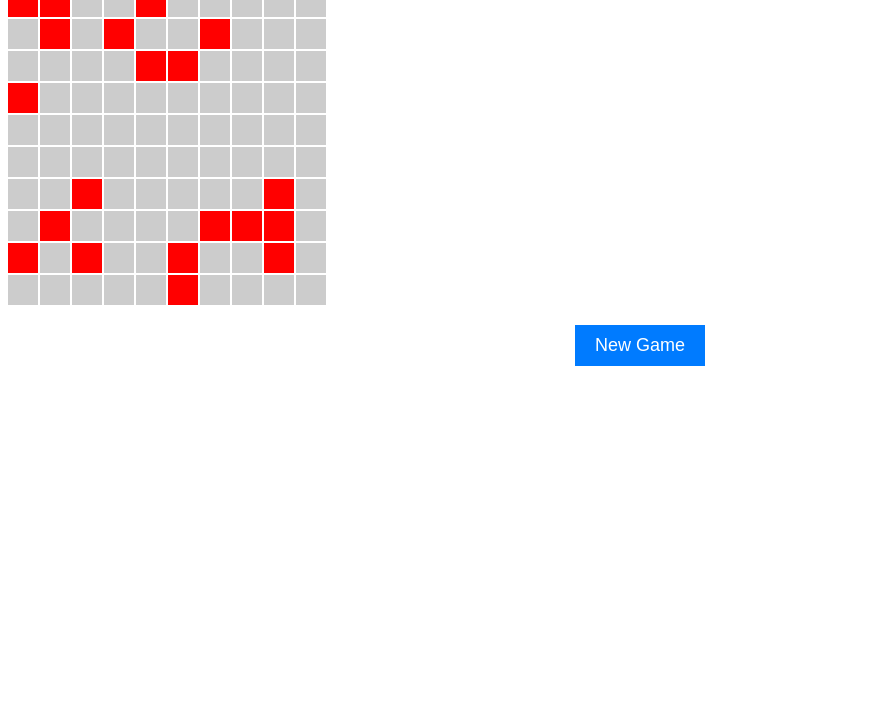
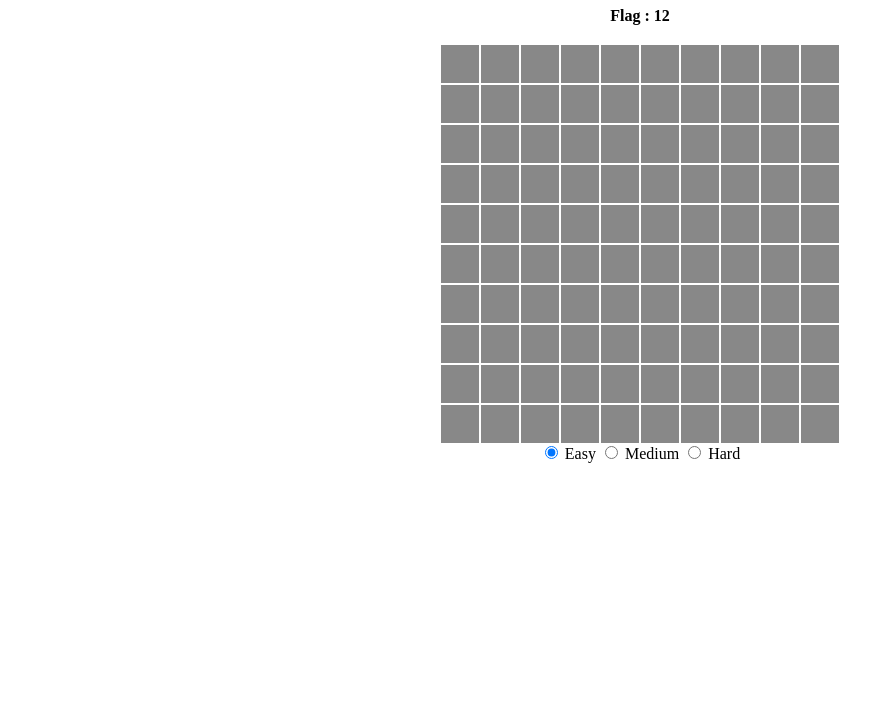
Before and after one commit to luanakwon/Projects4Fun, a plain HTML site: page minesweeper/index.html in a window 1280 px wide. Shown: the part 93-800 px from the top of the page, without its empty margins (0-894 px from the left). Drawn offline with Linux system fonts and the light colour scheme.

Commit message:
Add files via upload
fixed bug, added game mode, right click, win/lose condition

```diff
--- a/minesweeper/index.html
+++ b/minesweeper/index.html
@@ -9,8 +9,18 @@
 <body>
     <div class="container">
         <h1>Minesweeper</h1>
+        <strong><div id='flag_info'>Flag : 0</div></strong>
         <div class="board" id="board"></div>
-        <button id="reset">New Game</button>
+        <div class="modes">
+            <input type="radio" id="easyMode" name="gameMode" value="easy" checked>
+            <label for="easyMode">Easy</label>
+
+            <input type="radio" id="mediumMode" name="gameMode" value="medium">
+            <label for="mediumMode">Medium</label>
+
+            <input type="radio" id="hardMode" name="gameMode" value="hard">
+            <label for="hardMode">Hard</label>
+        </div>
     </div>
     <script src="script.js"></script>
 </body>
--- a/minesweeper/script.js
+++ b/minesweeper/script.js
@@ -1,13 +1,36 @@
 document.addEventListener('DOMContentLoaded', () => {
     const board = document.getElementById('board');
-    const resetButton = document.getElementById('reset');
-    const gridSize = 10;
-    const numMines = 20;
+    const modes = document.querySelector('.modes');
+    const infoDiv = document.getElementById('flag_info');
+    let gridSize = 10;
+    let numMines = 12;
     let cells = [];
+    let numCellsFlagged = 0; // increase whe rightclick
+    let numEmptyFound = 0;
+
+    // Define difficulties per game mode
+    const gameModes = {
+        easy: {gridSize: 10, numMines: 12},
+        medium: {gridSize: 16, numMines: 40},
+        hard: {gridSize: 22, numMines: 99}
+    }
+
+    // Function to update the number of mines based on the selected game mode
+    function updateGameMode() {
+        const selectedMode = document.querySelector('input[name="gameMode"]:checked').value;
+        gridSize = gameModes[selectedMode].gridSize;
+        numMines = gameModes[selectedMode].numMines;
+    }
 
     // Initialize the game board
     function initializeBoard() {
         board.innerHTML = '';
+        let cellSize = Math.floor(400/gridSize-2);
+        board.style.gridTemplateColumns = `repeat(${gridSize}, ${cellSize}px)`;
+        board.style.gridTemplateRows = `repeat(${gridSize}, ${cellSize}px)`;
+        numCellsFlagged = 0;
+        numEmptyFound = 0;
+        infoDiv.innerHTML = 'Flag : '+numMines;
         cells = [];
         for (let i = 0; i < gridSize; i++) {
             const row = [];
@@ -39,15 +62,20 @@ document.addEventListener('DOMContentLoaded', () => {
     // Event listener for cell clicks
     board.addEventListener('click', (e) => {
         const cell = e.target;
+        if (cell.classList.contains('cell') && !cell.classList.contains('flagged')){
             if (!cell.classList.contains('revealed')) {
                 const row = parseInt(cell.getAttribute('data-row'));
                 const col = parseInt(cell.getAttribute('data-col'));
                 if (cell.classList.contains('mine')) {
                     // Game over
                     cell.style.backgroundColor = '#f00';
-                alert('Game over!');
                     revealMines();
+                    //alert('Game over!');
+                    //TODO disallow board clicks
+                    infoDiv.innerHTML = 'Game Over..';
                 } else {
+                    cell.style.backgroundColor = '#ccc';
+                    numEmptyFound += 1;
                     const mineCount = countAdjacentMines(row, col);
                     cell.textContent = mineCount > 0 ? mineCount : '';
                     cell.classList.add('revealed');
@@ -56,11 +84,37 @@ document.addEventListener('DOMContentLoaded', () => {
                         revealEmptyCells(row, col);
                     }
                 }
+                // Game Clear check
+                if(numEmptyFound + numMines === gridSize*gridSize) {
+                    //alert('GameClear');
+                    //TODO disallow board clicks
+                    infoDiv.innerHTML = '!!Congratulations!!'
+                }
+                console.log(numEmptyFound);
+            }
         }
     });
 
-    // Event listener for the reset button
-    resetButton.addEventListener('click', () => {
+    // Event listner for cell right click
+    board.addEventListener('contextmenu', (e) => {
+        e.preventDefault(); // Prevent the default context menu
+        const cell = e.target;
+        if (cell.classList.contains('cell')){
+            if (!cell.classList.contains('revealed')) {
+                // Add your custom logic here, e.g., flagging the cell
+                // You can toggle a flag class or perform any other action
+                // toggle flagged, inc/dec count
+                let flagged = cell.classList.toggle('flagged');
+                numCellsFlagged += flagged ? 1 : -1;
+                infoDiv.innerHTML = 'Flag : ' + (numMines - numCellsFlagged);
+            }
+        }
+
+    });
+
+    // Event listener for the gamemode group
+    modes.addEventListener('change', () => {
+        updateGameMode();
         initializeBoard();
         generateMines();
     });
@@ -90,12 +144,17 @@ document.addEventListener('DOMContentLoaded', () => {
                 const newCol = col + j;
                 if (newRow >= 0 && newRow < gridSize && newCol >= 0 && newCol < gridSize) {
                     const cell = cells[newRow][newCol];
-                    if (!cell.classList.contains('revealed')) {
+                    //if not revealed nor flagged
+                    if(!cell.classList.contains('revealed')){
+                        if (!cell.classList.contains('flagged')) {
+                            cell.style.backgroundColor = '#ccc';
+                            numEmptyFound += 1;
                             const mineCount = countAdjacentMines(newRow, newCol);
                             cell.textContent = mineCount > 0 ? mineCount : '';
                             cell.classList.add('revealed');
                             if (mineCount === 0) {
                                 revealEmptyCells(newRow, newCol);
+                            }
                         }
                     }
                 }
@@ -109,11 +168,13 @@ document.addEventListener('DOMContentLoaded', () => {
             if (cell.classList.contains('mine')) {
                 cell.textContent = '';
                 cell.classList.add('revealed');
+                cell.style.backgroundColor = '#f00';
             }
         });
     }
 
-    // Initialize the game
+    // Initialize the game in Easy mode
+    updateGameMode();
     initializeBoard();
     generateMines();
 });
--- a/minesweeper/style.css
+++ b/minesweeper/style.css
@@ -1,19 +1,23 @@
 .container {
     text-align: center;
     margin-top: 20px;
+    display: flex;
+    flex-direction: column;
+    align-items: center;
 }
 
 .board {
     display: grid;
     grid-template-columns: repeat(10, 30px);
+    grid-template-rows: repeat(10, 30px);
     gap: 2px;
     margin-top: 20px;
 }
 
 .cell {
-    width: 30px;
-    height: 30px;
-    background-color: #ccc;
+    width: 100%;
+    height: 100%;
+    background-color: #888;
     display: flex;
     justify-content: center;
     align-items: center;
@@ -21,18 +25,6 @@
     font-weight: bold;
     cursor: pointer;
 }
-
-.cell.mine {
-    background-color: #f00;
-    color: #fff;
+.cell.flagged{
+    background-color: #000;
 }
-
-button#reset {
-    padding: 10px 20px;
-    font-size: 18px;
-    background-color: #007bff;
-    color: #fff;
-    border: none;
-    cursor: pointer;
-    margin-top: 20px;
-}
```
Lines whose indentation alone changed are shown as unchanged.
